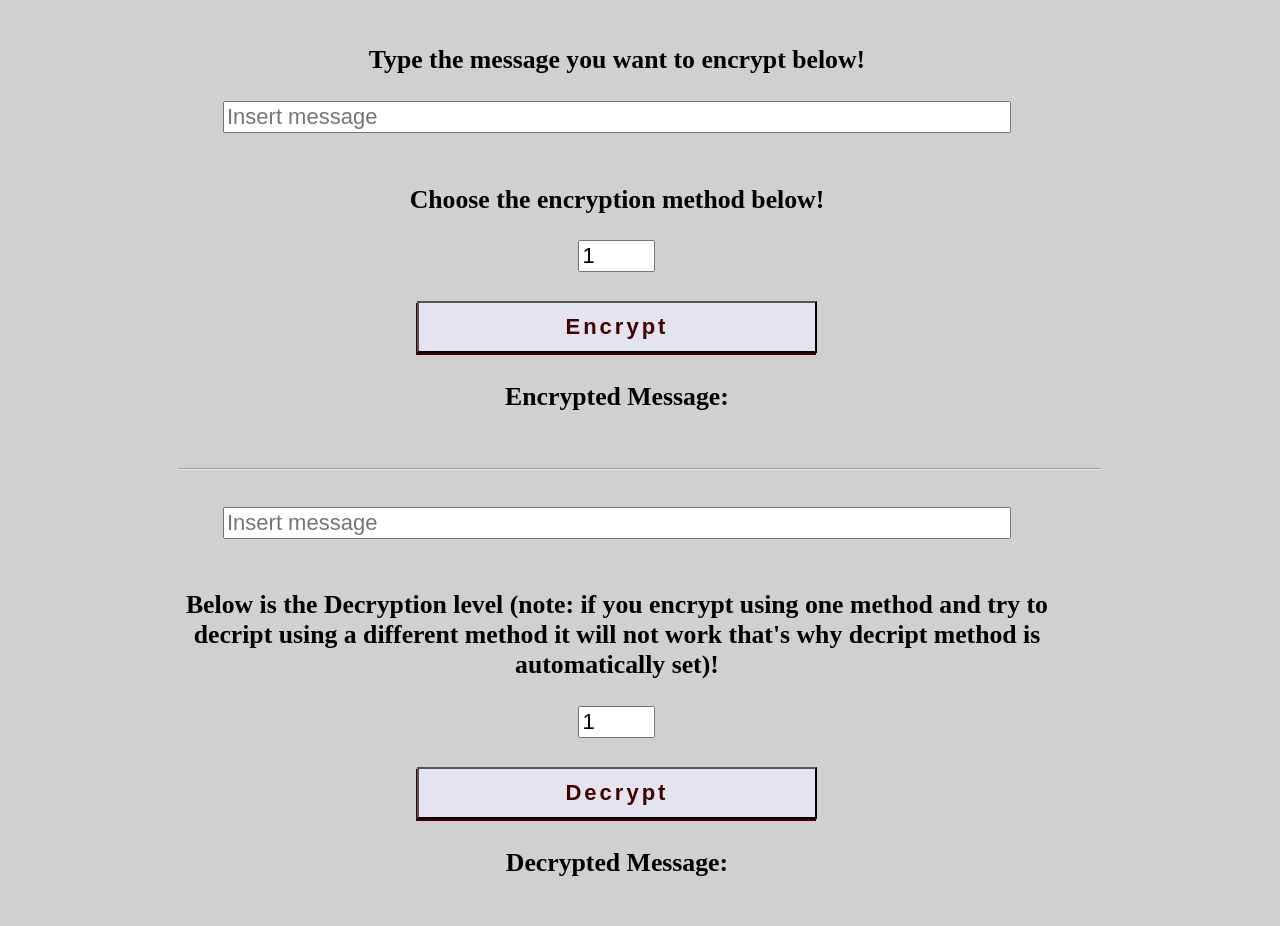
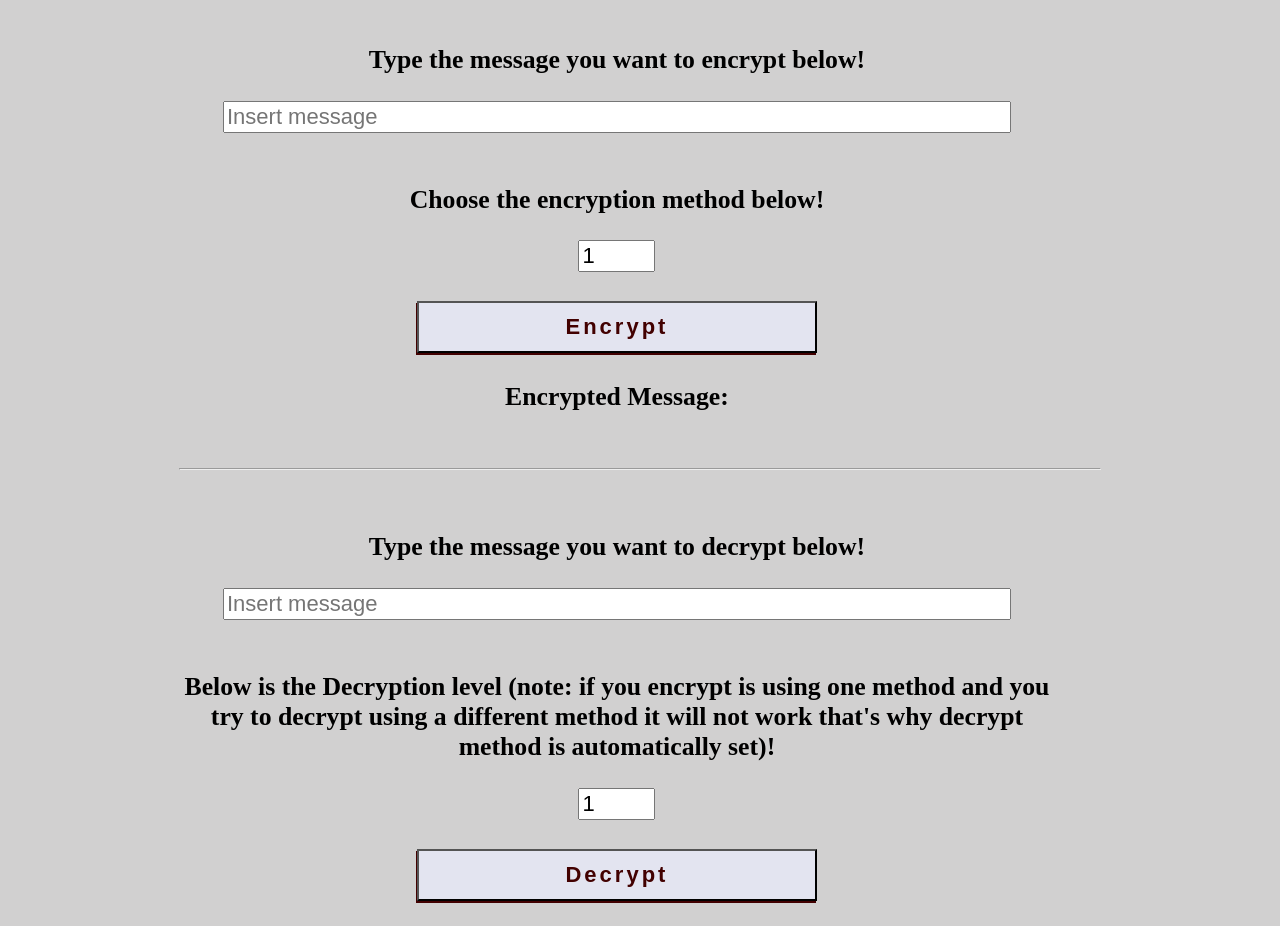
Before and after one commit to M4tryxXx/greenLemon, a plain HTML site: page codecademyprojects/ShiftCypher/index.html in a window 1280 px wide. Shown: the part 132-1058 px from the top of the page. Drawn offline with Linux system fonts and the light colour scheme; files whose address does not match are found by name.

Commit message:
Update index.html

```diff
--- a/codecademyprojects/ShiftCypher/index.html
+++ b/codecademyprojects/ShiftCypher/index.html
@@ -29,10 +29,11 @@
         <br>
 
         <div style="width: 95%;">
+            <h3>Type the message you want to decrypt below!</h3>
           <input type="text" name="toDecryptMsg" id="toDecryptMsg" class="toDecryptMsg" placeholder="Insert message" value="" style="font-size: 1rem; width: 90%; margin: auto;">
           <br>
           <br>
-          <h3>Below is the Decryption level (note: if you encrypt using one method and try to decript using a different method it will not work that's why decript method is automatically set)!</h3>
+          <h3>Below is the Decryption level (note: if you encrypt is using one method and you try to decrypt using a different method it will not work that's why decrypt method is automatically set)!</h3>
           <input type="number" name="decryptMethod" id="decryptMethod" value="1" min="1" max="20" style="font-size: 1rem;">
           <br>
           <br>
```
